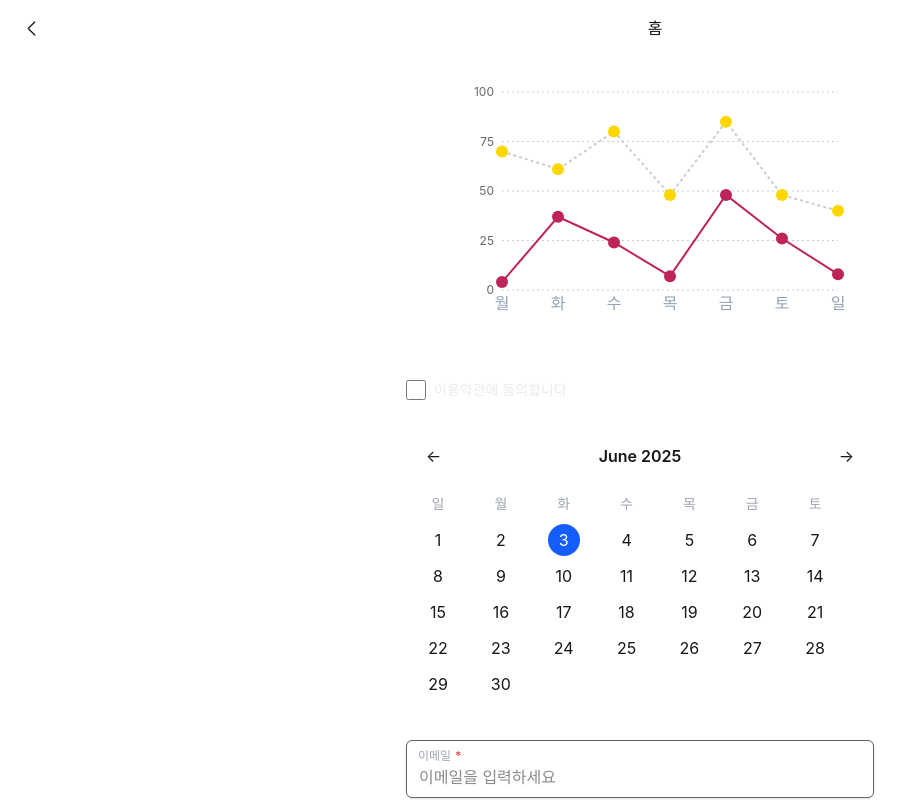
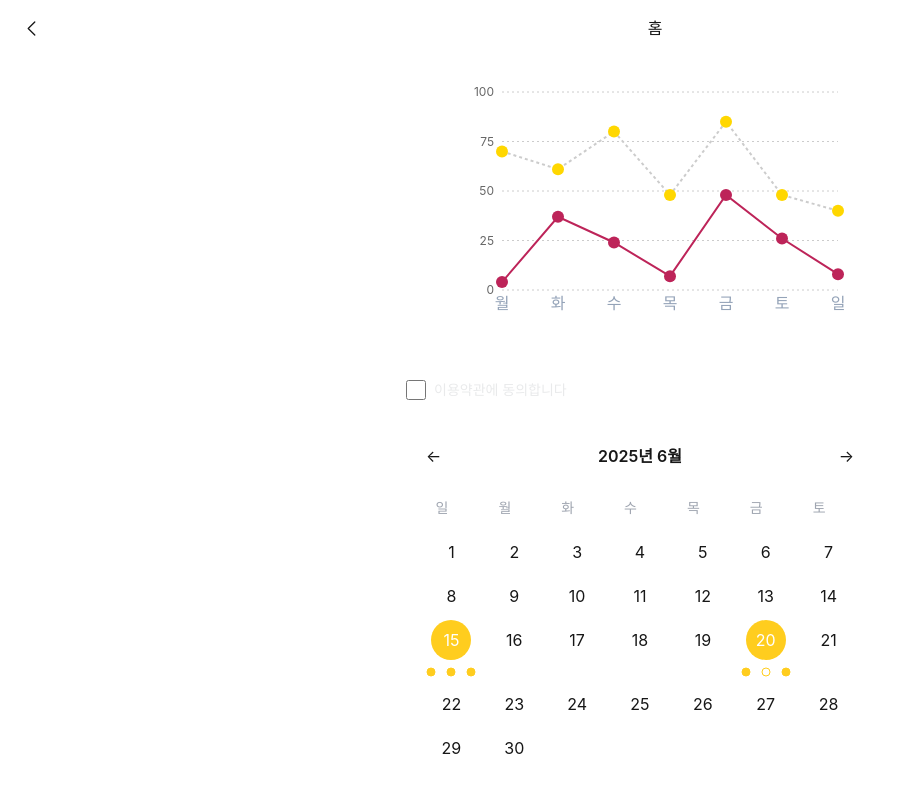
Before and after one commit to chosooyeon/admin-comp, a Next.js app: page / in a window 1280 px wide. Shown: the top 800 px of the page, without its empty margins (0-909 px from the left). Built offline with nearby package versions, Linux system fonts and the light colour scheme; a web font is replaced by a local one.

Commit message:
calendar 노란 점 및 날짜 선택 추가

```diff
--- a/src/app/page.tsx
+++ b/src/app/page.tsx
@@ -53,6 +53,11 @@ export default function HomePage() {
     validateEmail(value);
   };
 
+  const handleDateChange = (date: Date) => {
+    setSelectedDate(date);
+    // 필요한 경우 다른 로직 추가
+  };
+
   const [selectedValue, setSelectedValue] = useState<string>('');
   const [isPopupOpen, setIsPopupOpen] = useState<boolean>(false);
   const [isToggleChecked, setIsToggleChecked] = useState<boolean>(false);
@@ -71,8 +76,20 @@ export default function HomePage() {
 
       {selectedDate && (
         <Calendar
-          selectedDate={selectedDate}
-          onChange={setSelectedDate}
+          highlightedDates={[
+            new Date(2025, 5, 15),
+            new Date(2025, 5, 20)
+          ]}
+          achievements={[
+            {
+              date: new Date(2025, 5, 15),
+              completed: [true, true, true]  // 이 날짜는 하단에 노란색 원들이 표시됨
+            },
+            {
+              date: new Date(2025, 5, 20),
+              completed: [true, false, true]  // 이 날짜는 모두 true가 아니므로 하단 원들이 표시되지 않음
+            }
+          ]}
         />
       )}
 
@@ -139,7 +156,7 @@ export default function HomePage() {
           label="활성화"
         />
 
-        <Box className="justify-between">
+        {/* <Box className="justify-between">
           <span>나의 건강검진 결과</span>
           <div className="flex items-center gap-1">
             <Chip variant="filled" className="text-[11px] font-[bold]">경계 항목1</Chip>
@@ -219,8 +236,6 @@ export default function HomePage() {
             <EmptyImage variant="rectangle" size="small" className="w-[60px] h-[60px]"/>
           </Banner>
 
-          {/* <div>복약현황</div>
-          <div>나의 건강 변화</div> */}
           <div>
             <div className="flex items-center justify-between">
               <span>건강 뉴스</span>
@@ -232,7 +247,7 @@ export default function HomePage() {
               효과를 볼 수 있어요</div>
             </OutlineBox>
           </div>
-        </div>
+        </div> */}
       </div>
     </Layout>
   );
--- a/src/components/calendar/Calendar.tsx
+++ b/src/components/calendar/Calendar.tsx
@@ -1,28 +1,23 @@
-'use client'
-import { useState } from 'react';
-
-interface CalendarProps {
-  selectedDate: Date;
-  onChange: (date: Date) => void;
-  disabled?: boolean;
-}
+// src/components/calendar/Calendar.tsx
+import { useCalendar } from '@/hook/useCalendar';
+import { isHighlightedDate, getAchievements, hasAchievements } from '@/util/calendar.util';
+import { CalendarHeader } from '@/components/calendar/header';
+import { WeekdayLabels } from '@/components/calendar/labels';
+import { CalendarDay } from '@/components/calendar/day';
+import type { CalendarProps } from '@/types/calendar.type';
 
 const Calendar = ({
-  selectedDate,
-  onChange,
+  highlightedDates = [],
+  achievements = [],
   disabled = false
-}:CalendarProps) => {
-  const [currentMonth, setCurrentMonth] = useState(new Date());
-
-  const getDaysInMonth = (date: Date) => {
-    const year = date.getFullYear();
-    const month = date.getMonth();
-    return new Date(year, month + 1, 0).getDate();
-  };
-
-  const getFirstDayOfMonth = (date: Date) => {
-    return new Date(date.getFullYear(), date.getMonth(), 1).getDay();
-  };
+}: CalendarProps) => {
+  const {
+    currentMonth,
+    getDaysInMonth,
+    getFirstDayOfMonth,
+    handlePreviousMonth,
+    handleNextMonth,
+  } = useCalendar();
 
   const renderCalendarDays = () => {
     const days = [];
@@ -30,67 +25,38 @@ const Calendar = ({
     const firstDay = getFirstDayOfMonth(currentMonth);
 
     for (let i = 0; i < firstDay; i++) {
-      days.push(<div key={`empty-${i}`} className="h-8 w-8" />);
+      days.push(<div key={`empty-${i}`} className="h-10 w-10" />);
     }
 
     for (let day = 1; day <= daysInMonth; day++) {
       const date = new Date(currentMonth.getFullYear(), currentMonth.getMonth(), day);
-      const isSelected = selectedDate.toDateString() === date.toDateString();
+      const dateAchievements = getAchievements(date, achievements);
 
       days.push(
-        <button
+        <CalendarDay
           key={day}
-          onClick={() => onChange(date)}
-          disabled={disabled}
-          className={`h-8 w-8 rounded-full ${
-            isSelected
-              ? 'bg-blue-600 text-white'
-              : 'hover:bg-gray-100'
-          } disabled:opacity-50`}
-        >
-          {day}
-        </button>
+          day={day}
+          date={date}
+          isHighlighted={isHighlightedDate(date, highlightedDates)}
+          achievements={dateAchievements}
+          showAchievements={hasAchievements(date, achievements)}
+        />
       );
     }
 
     return days;
   };
 
-  const handlePreviousMonth = () => {
-    setCurrentMonth(new Date(currentMonth.getFullYear(), currentMonth.getMonth() - 1));
-  };
-
-  const handleNextMonth = () => {
-    setCurrentMonth(new Date(currentMonth.getFullYear(), currentMonth.getMonth() + 1));
-  };
-
   return (
     <div className="p-4">
-      <div className="flex justify-between items-center mb-4">
-        <button
-          onClick={handlePreviousMonth}
-          disabled={disabled}
-          className="p-1 hover:bg-gray-100 rounded disabled:opacity-50"
-        >
-          ←
-        </button>
-        <span className="font-semibold">
-          {currentMonth.toLocaleDateString('default', { month: 'long', year: 'numeric' })}
-        </span>
-        <button
-          onClick={handleNextMonth}
-          disabled={disabled}
-          className="p-1 hover:bg-gray-100 rounded disabled:opacity-50"
-        >
-          →
-        </button>
-      </div>
+      <CalendarHeader
+        currentMonth={currentMonth}
+        onPrevMonth={handlePreviousMonth}
+        onNextMonth={handleNextMonth}
+        disabled={disabled}
+      />
       <div className="grid grid-cols-7 gap-1">
-        {['일', '월', '화', '수', '목', '금', '토'].map((day) => (
-          <div key={day} className="h-8 w-8 flex items-center justify-center text-sm text-gray-500">
-            {day}
-          </div>
-        ))}
+        <WeekdayLabels />
         {renderCalendarDays()}
       </div>
     </div>
--- /dev/null
+++ b/src/components/calendar/day/index.tsx
@@ -0,0 +1,30 @@
+import { AchievementDots } from "@/components/calendar/dots";
+
+interface CalendarDayProps {
+    day: number;
+    date: Date;
+    isHighlighted: boolean;
+    achievements: boolean[];
+    showAchievements: boolean;
+  }
+
+  export const CalendarDay = ({
+    day,
+    isHighlighted,
+    achievements,
+    showAchievements
+  }: CalendarDayProps) => (
+    <div className="flex flex-col items-center">
+      <div
+        className={`
+          flex items-center justify-center
+          w-10 h-10
+          rounded-[24px]
+          ${isHighlighted ? 'bg-[#FFCD1E] text-white' : ''}
+        `}
+      >
+        {day}
+      </div>
+      {showAchievements && <AchievementDots achievements={achievements} />}
+    </div>
+  );
--- /dev/null
+++ b/src/components/calendar/dots/index.tsx
@@ -0,0 +1,27 @@
+// src/components/calendar/components/AchievementDots.tsx
+interface AchievementDotsProps {
+    achievements: boolean[];
+  }
+
+  export const AchievementDots = ({ achievements }: AchievementDotsProps) => (
+    <div className="flex gap-1 mt-1">
+      {achievements.map((achieved, index) => (
+        <svg
+          key={index}
+          xmlns="http://www.w3.org/2000/svg"
+          width="16"
+          height="16"
+          viewBox="0 0 16 16"
+        >
+          <circle
+            cx="8"
+            cy="8"
+            r="4"
+            fill={achieved ? '#FFCD1E' : 'white'}
+            stroke="#FFCD1E"
+            strokeWidth="1"
+          />
+        </svg>
+      ))}
+    </div>
+  );
--- /dev/null
+++ b/src/components/calendar/header/index.tsx
@@ -0,0 +1,36 @@
+interface CalendarHeaderProps {
+    currentMonth: Date;
+    onPrevMonth: () => void;
+    onNextMonth: () => void;
+    disabled?: boolean;
+  }
+
+  export const CalendarHeader = ({
+    currentMonth,
+    onPrevMonth,
+    onNextMonth,
+    disabled
+  }: CalendarHeaderProps) => (
+    <div className="flex justify-between items-center mb-4">
+      <button
+        onClick={onPrevMonth}
+        disabled={disabled}
+        className="p-1 hover:bg-gray-100 rounded disabled:opacity-50"
+      >
+        ←
+      </button>
+      <span className="font-semibold">
+        {new Intl.DateTimeFormat('ko-KR', {
+          year: 'numeric',
+          month: 'long'
+        }).format(currentMonth)}
+      </span>
+      <button
+        onClick={onNextMonth}
+        disabled={disabled}
+        className="p-1 hover:bg-gray-100 rounded disabled:opacity-50"
+      >
+        →
+      </button>
+    </div>
+  );
--- /dev/null
+++ b/src/components/calendar/labels/index.tsx
@@ -0,0 +1,10 @@
+// src/components/calendar/components/WeekdayLabels.tsx
+export const WeekdayLabels = () => (
+    <>
+      {['일', '월', '화', '수', '목', '금', '토'].map((day) => (
+        <div key={day} className="h-10 w-10 flex items-center justify-center text-sm text-gray-500">
+          {day}
+        </div>
+      ))}
+    </>
+  );
--- /dev/null
+++ b/src/hook/useCalendar.ts
@@ -0,0 +1,34 @@
+// src/components/calendar/hooks/useCalendar.ts
+import { useState } from 'react';
+
+export const useCalendar = () => {
+  const [currentMonth, setCurrentMonth] = useState(new Date());
+
+  const getDaysInMonth = (date: Date) => {
+    return new Date(date.getFullYear(), date.getMonth() + 1, 0).getDate();
+  };
+
+  const getFirstDayOfMonth = (date: Date) => {
+    return new Date(date.getFullYear(), date.getMonth(), 1).getDay();
+  };
+
+  const handlePreviousMonth = () => {
+    const newDate = new Date(currentMonth);
+    newDate.setMonth(currentMonth.getMonth() - 1);
+    setCurrentMonth(newDate);
+  };
+
+  const handleNextMonth = () => {
+    const newDate = new Date(currentMonth);
+    newDate.setMonth(currentMonth.getMonth() + 1);
+    setCurrentMonth(newDate);
+  };
+
+  return {
+    currentMonth,
+    getDaysInMonth,
+    getFirstDayOfMonth,
+    handlePreviousMonth,
+    handleNextMonth,
+  };
+};
--- /dev/null
+++ b/src/types/calendar.type.ts
@@ -0,0 +1,11 @@
+// src/components/calendar/types.ts
+export interface Achievement {
+    date: Date;
+    completed: boolean[];
+  }
+
+  export interface CalendarProps {
+    highlightedDates: Date[];
+    achievements: Achievement[];
+    disabled?: boolean;
+  }
--- /dev/null
+++ b/src/util/calendar.util.ts
@@ -0,0 +1,19 @@
+import { Achievement } from "@/types/calendar.type";
+
+export const isHighlightedDate = (date: Date, highlightedDates: Date[]) => {
+    return highlightedDates.some(highlightedDate =>
+      highlightedDate.toDateString() === date.toDateString()
+    );
+  };
+
+  export const getAchievements = (date: Date, achievements: Achievement[]) => {
+    return achievements.find(achievement =>
+      achievement.date.toDateString() === date.toDateString()
+    )?.completed || [false, false, false];
+  };
+
+  export const hasAchievements = (date: Date, achievements: Achievement[]) => {
+    return achievements.some(achievement =>
+      achievement.date.toDateString() === date.toDateString()
+    );
+  };
```
